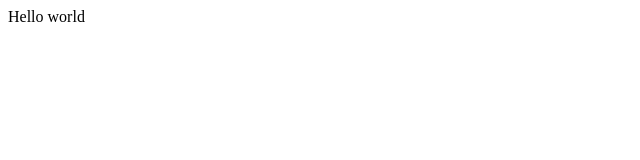
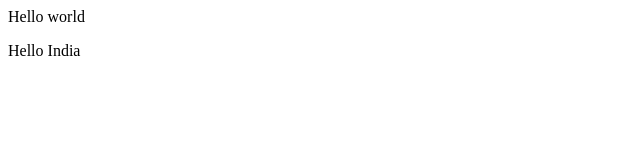
Before and after one commit to LN-Patnaik/Section_0, a plain HTML site: page index.html in a window 1280 px wide. Shown: the full height of the page, 0-640 px from the left. Drawn offline with Linux system fonts and the light colour scheme.

Commit message:
new changes

```diff
--- a/index.html
+++ b/index.html
@@ -1,5 +1,6 @@
 <html>
 <body>
 <p>Hello world</p>
+Hello India
 </body>
 </html>
```
